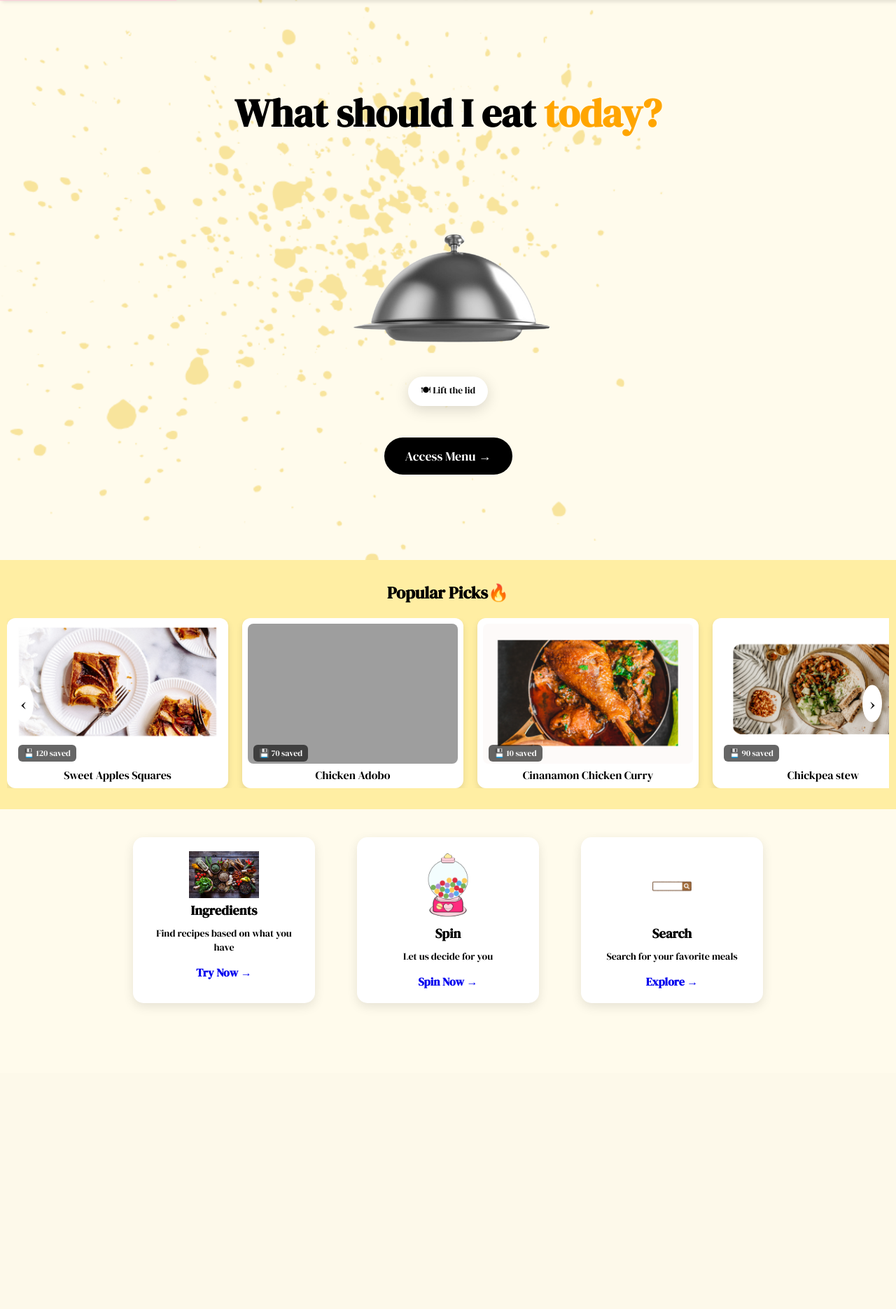
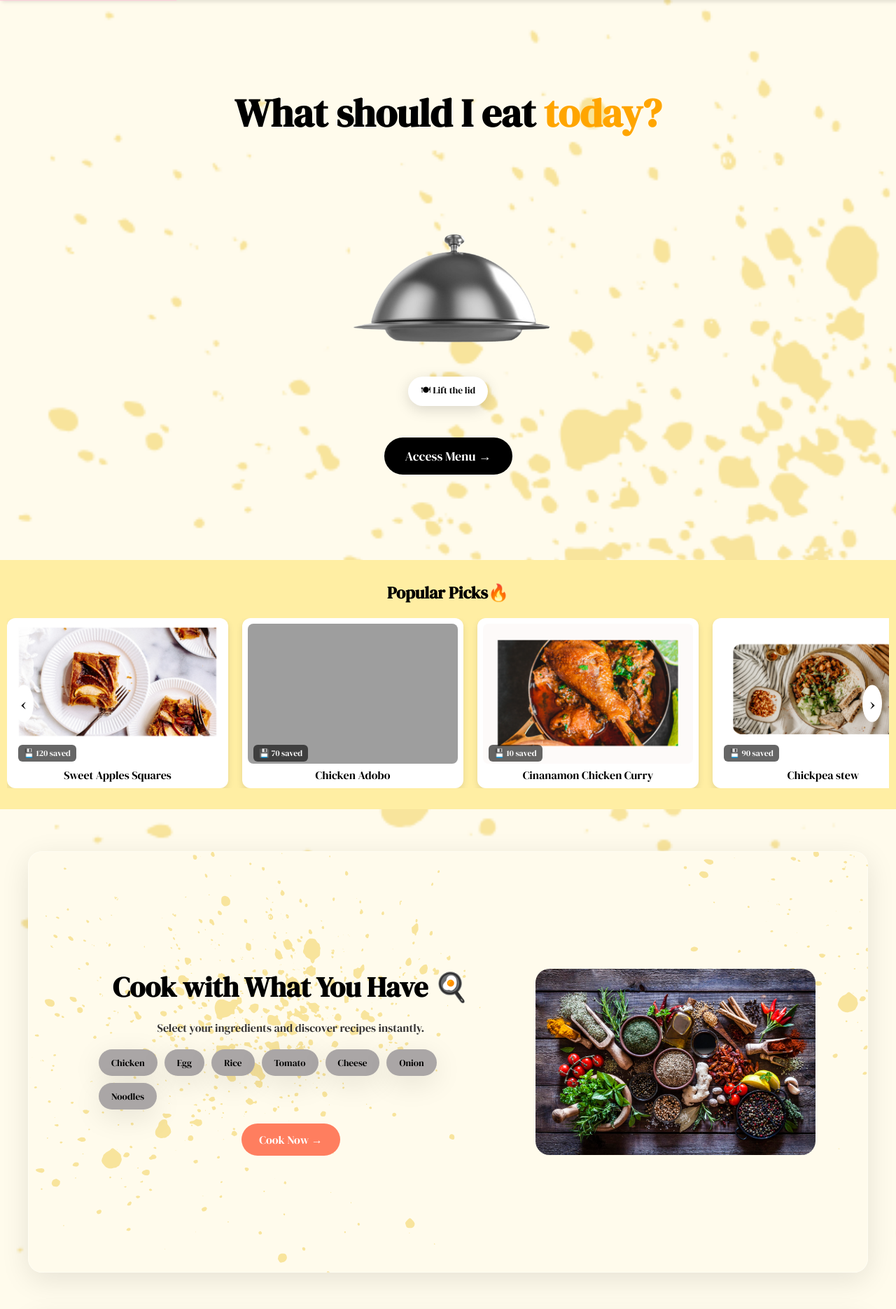
Before and after one commit to sxrxnyx07/GitExercise-OmakaseToday, a Flask app: page / in a window 1280 px wide. Shown: the part 50-1920 px from the top of the page at 70% size. Before the commit the page ends 1487 px from the top, so only its background shows below. Run offline with Flask 3, Linux system fonts and the light colour scheme; grey boxes are pictures that could not be loaded.

Commit message:
upload home.html

```diff
--- /dev/null
+++ b/static/css/desktop.ini
@@ -0,0 +1,2 @@
+[LocalizedFileNames]
+Screenshot 2026-04-20 111037.png=@Screenshot 2026-04-20 111037.png,0
--- /dev/null
+++ b/static/css/picture/desktop.ini
@@ -0,0 +1,2 @@
+[LocalizedFileNames]
+Screenshot 2026-04-20 111037.png=@Screenshot 2026-04-20 111037.png,0
--- a/static/css/style.css
+++ b/static/css/style.css
@@ -12,9 +12,10 @@ html{
 }
 
 body{
-  min-height: 100vh;
+  height: 100%;
   background-image: url(../css/picture/background.png);
   background-size: cover;
+  margin: 0;
 }
 
 
@@ -784,44 +785,7 @@ LAST PAGE BUTTON
     font-size: 12px;
     border-radius: 6px;
 }
-.feature-section {
-    margin: 40px auto 100px;
-    display: flex;
-    justify-content: center;
-    gap: 60px;
-    flex-wrap: wrap;
-}
 
-.feature-card {
-    width: 220px;
-    background: white;
-    border-radius: 15px;
-    padding: 20px 20px;
-    text-align: center;
-    box-shadow: 0 5px 15px rgba(0,0,0,0.1);
-    transition: 0.3s;
-}
-.feature-card img{
-    max-width: 100px;
-    max-height: 100px;
-}
-.feature-card:hover {
-    transform: translateY(-5px);
-}
-
-.feature-card h3 {
-    margin-bottom: 10px;
-}
-
-.feature-card p {
-    font-size: 14px;
-    margin-bottom: 15px;
-}
-
-.feature-card a {
-    text-decoration: none;
-    font-weight: bold;
-}
 /* =========================
    ADMIN DASHBOARD LAYOUT
 ========================= */
@@ -1104,3 +1068,112 @@ LAST PAGE BUTTON
     background: red;
     transform: translateY(-2px);
 }
+.feature-block{
+    display: flex;
+    align-items: center;
+    justify-content: space-between;
+    background-image: url(../css/picture/background.png);
+    backdrop-filter: blur(15px);
+    -webkit-backdrop-filter: blur(12px);
+    border-radius: 20px;
+    border: 1px solid rgba(255,255,255,0.3);
+    box-shadow: 0 10px 40px rgba(0,0,0,0.1);
+    margin: 60px 40px;
+    height: 600px;
+    padding-left: 100px;
+}
+/* TEXT */
+.feature-text{
+    flex: 1;
+}
+
+.feature-text h2{
+    font-size: 2.5rem;
+    margin-bottom: 20px;
+}
+
+.feature-text p{
+    color: #343232;
+    margin-bottom: 20px;
+}
+
+/* BUTTON */
+.feature-btn{
+    display: inline-block;
+    padding: 12px 25px;
+    border-radius: 25px;
+    background: #ff7e5f;
+    color: white;
+    text-decoration: none;
+    transition: 0.3s;
+}
+
+.feature-btn:hover{
+    background: #ff5e3a;
+}
+
+/* VISUAL */
+.feature-visual{
+    flex: 1;
+    display: flex;
+    justify-content: center;
+}
+
+.feature-visual img,
+.feature-visual video{
+    width: 100%;
+    max-width: 400px;
+    border-radius: 20px;
+}
+
+/* TAGS */
+.ingredient-tags{
+    display: flex;
+    flex-wrap: wrap;
+    gap: 10px;
+    margin-bottom: 20px;
+}
+
+.tag{
+    padding: 10px 18px;
+    border-radius: 20px;
+    background: #aaa6a6;
+    border: none;
+    cursor: pointer;
+    transition: 0.3s;
+    box-shadow: 0 10px 40px rgba(0,0,0,0.1);
+}
+
+.tag:hover{
+    background: #ffb347;
+    color: white;
+}
+
+/* SEARCH */
+.search-box{
+    padding: 12px 20px;
+    border-radius: 25px;
+    border: 1px solid #ddd;
+    width: 70%;
+    margin-bottom: 20px;
+}
+.feature-block.search-block{
+    position: relative;
+    background-image: url("../css/picture/dishes.jpg");
+    background-size: cover;
+    background-position: center;
+    background-repeat: no-repeat;
+}
+
+
+.feature-block.search-block::before{
+    content: "";
+    position: absolute;
+    inset: 0;
+    background: rgba(255, 255, 255, 0.5);
+    border-radius: 20px;
+}
+.feature-block.search-block > *{
+    position: relative;
+    z-index: 1;
+}
--- a/templates/home.html
+++ b/templates/home.html
@@ -77,30 +77,53 @@
     </div>
 
 </div>
-<div class="feature-section">
 
-    <div class="feature-card">
-        <img src="{{ url_for('static', filename='css/picture/ingredients.jpg') }}">
-        <h3>Ingredients</h3>
-        <p>Find recipes based on what you have</p>
-        <a href="#">Try Now →</a>
+<div class="feature-block">
+
+    <div class="feature-text">
+        <h2>Cook with What You Have 🍳</h2>
+        <p>Select your ingredients and discover recipes instantly.</p>
+
+        <div class="ingredient-tags">
+            <button class="tag">Chicken</button>
+            <button class="tag">Egg</button>
+            <button class="tag">Rice</button>
+            <button class="tag">Tomato</button>
+            <button class="tag">Cheese</button>
+            <button class="tag">Onion</button>
+            <button class="tag">Noodles</button>
+        </div>
+
+        <a href="#" class="feature-btn">Cook Now →</a>
     </div>
 
-    <div class="feature-card">
-        <img src="{{ url_for('static', filename='css/picture/gacha.png') }}">
-        <h3>Spin</h3>
-        <p>Let us decide for you</p>
-        <a href="#">Spin Now →</a>
-    </div>
-
-    <div class="feature-card">
-        <img src="{{ url_for('static', filename='css/picture/search.jpg') }}">
-        <h3>Search</h3>
-        <p>Search for your favorite meals</p>
-        <a href="#">Explore →</a>
+    <div class="feature-visual">
+        <img src="{{ url_for('static', filename='css/picture/ingredients.jpg') }}">
     </div>
 
 </div>
+<div class="feature-block block">
 
+    <div class="feature-visual">
+            <img src="{{ url_for('static', filename='css/picture/gacha.png') }}">
+    </div>
+    <div class="feature-text">
+        <h2>Can't Decide? 🎡</h2>
+        <p>Let our random spinner choose your meal.</p>
 
+        <p class="preview-note">Watch how it works 👇</p>
+
+        <a href="/spin" class="feature-btn">Try the Spinner →</a>
+    </div>
+</div>
+<div class="feature-block search-block">
+    <div class="feature-text">
+        <h2>Find Your Favorite Meal 🔍</h2>
+        <p>Search recipes by name or ingredients.</p>
+
+        <input type="text" class="search-box" placeholder="Search recipes...">
+
+        <a href="/search" class="feature-btn">Go to Search →</a>
+    </div>
+</div>
 {% endblock %}
```
Also changed, not shown: static/css/picture/dishes.jpg (added), static/css/picture/search.jpg (deleted).
